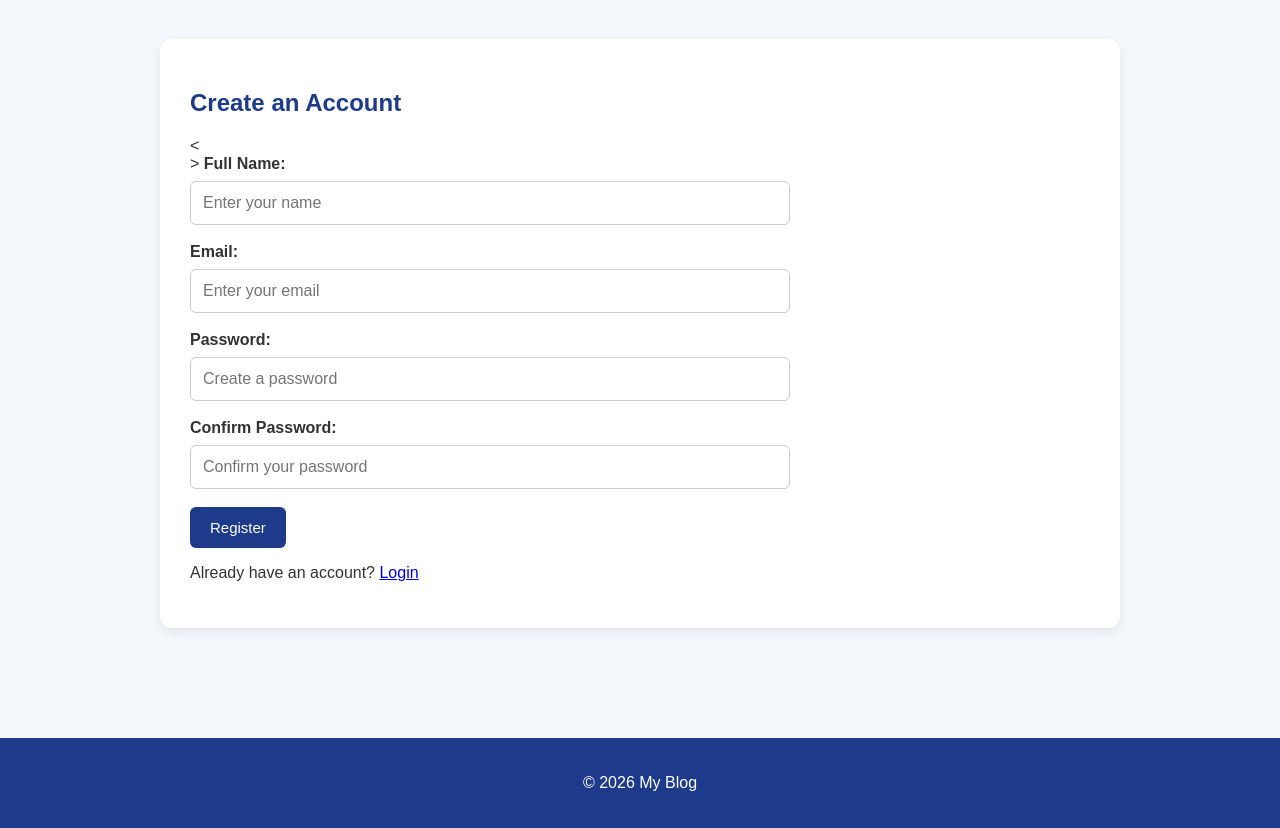
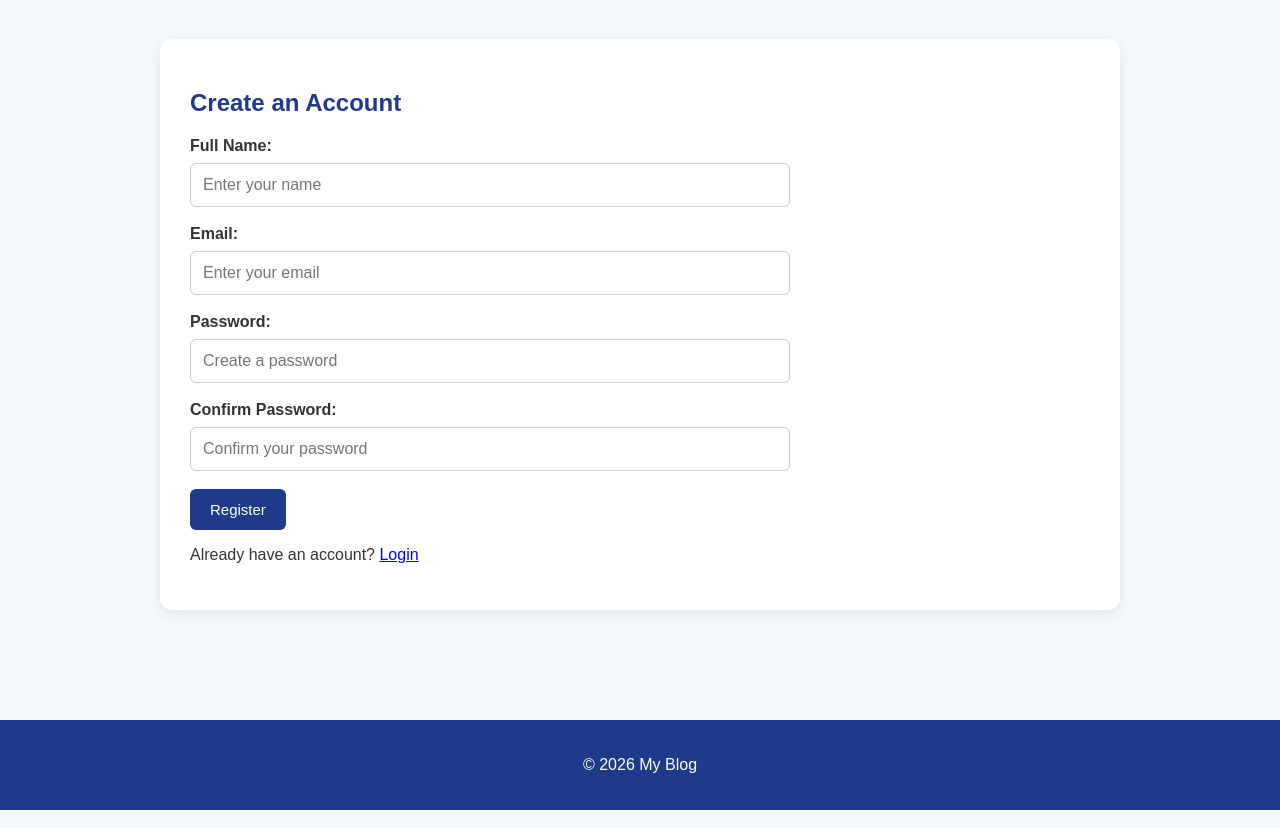
Before and after one commit to DeviSreeTech-0907/blog-application, a plain HTML site: page register.html in a window 1280 px wide. Shown: the part 78-906 px from the top of the page. Drawn offline with Linux system fonts and the light colour scheme.

Commit message:
Fix HTML formatting in register.html

```diff
--- a/register.html
+++ b/register.html
@@ -24,7 +24,7 @@
         <section>
             <h2>Create an Account</h2>
 
-            <<form id="registerForm">>
+            <form id="registerForm">
                 <label>Full Name:</label>
                 <br>
                 <input type="text" placeholder="Enter your name">
```
